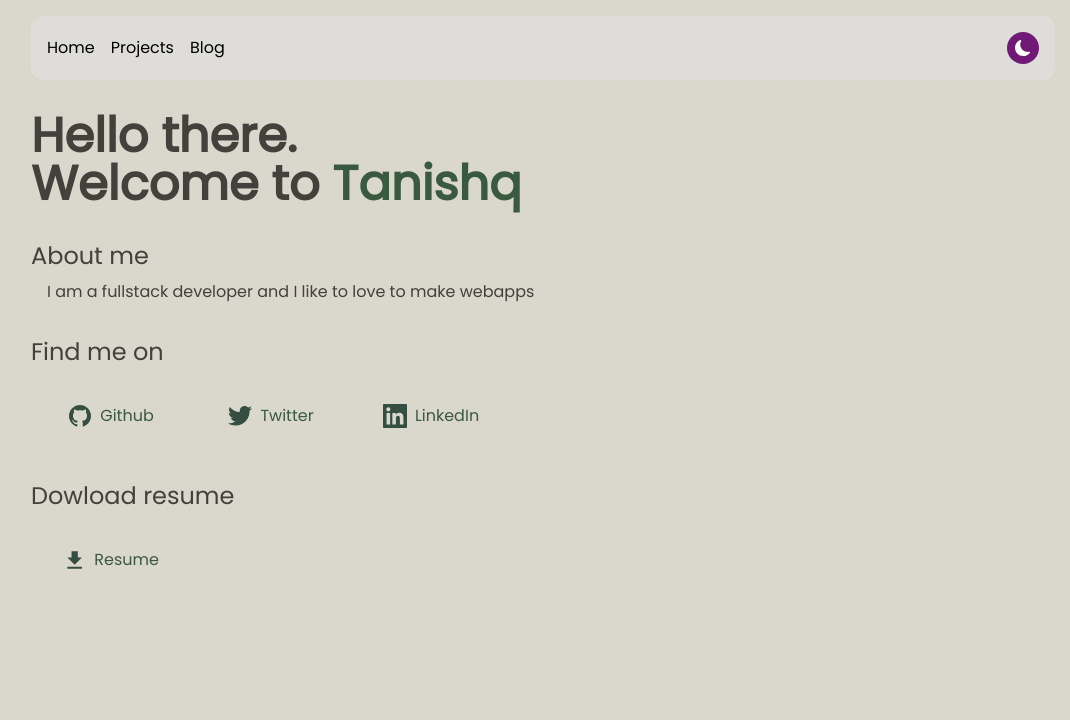
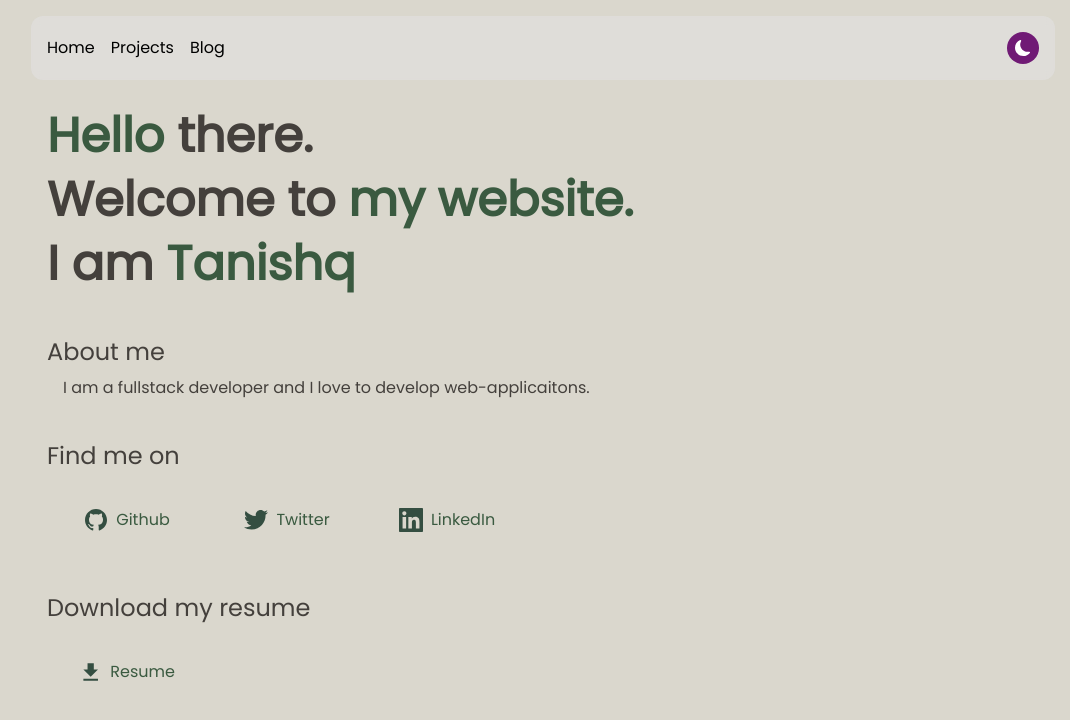
Before and after one commit to TanishqSingla/my-website, a Next.js app: page / in a window 1280 px wide. Shown: the top 720 px of the page, without its empty margins (97-1167 px from the left). Built offline with nearby package versions, Linux system fonts and the light colour scheme.

Commit message:
Correct grammar mistake

```diff
--- a/pages/index.tsx
+++ b/pages/index.tsx
@@ -27,18 +27,22 @@ export default function Home() {
 				<meta name="description" content="Tanishq Singla's website" />
 				<link rel="icon" href="/favicon.ico" />
 			</Head>
-			<div>
+			<main className="sm:space-y-8 space-y-4">
+				<div className="space-y-4">
 					<h1>
-					<span className="highligh">Hello</span> there.
+						<span className="highlight">Hello</span> there.
 					</h1>
 					<h1>
-					Welcome to <span className="highlight">Tanishq</span>
+						Welcome to <span className="highlight">my website.</span>
+					</h1>
+					<h1>
+						I am <span className="highlight">Tanishq</span>
 					</h1>
 				</div>
 				<div className="about-me py-2">
 					<h3>About me</h3>
 					<p className="indent-4">
-					I am a fullstack developer and I like to love to make webapps
+						I am a fullstack developer and I love to develop web-applicaitons.
 					</p>
 				</div>
 				<div className="social">
@@ -53,7 +57,7 @@ export default function Home() {
 					</div>
 				</div>
 				<div>
-				<h3>Dowload resume</h3>
+					<h3>Download my resume</h3>
 					<div className="social-links">
 						<a href="" download className="px-4">
 							<IoMdDownload color="#344e41" size="24" />
@@ -61,6 +65,7 @@ export default function Home() {
 						</a>
 					</div>
 				</div>
+			</main>
 		</>
 	);
 }
--- a/styles/globals.css
+++ b/styles/globals.css
@@ -4,7 +4,7 @@
 
 @layer components {
 	.text-defaults {
-		@apply dark:text-surface text-stone-700;
+		@apply dark:text-white text-stone-700;
 	}
 	.highlight {
 		@apply text-primary-100 dark:text-accent;
```
Lines whose indentation alone changed are shown as unchanged.
